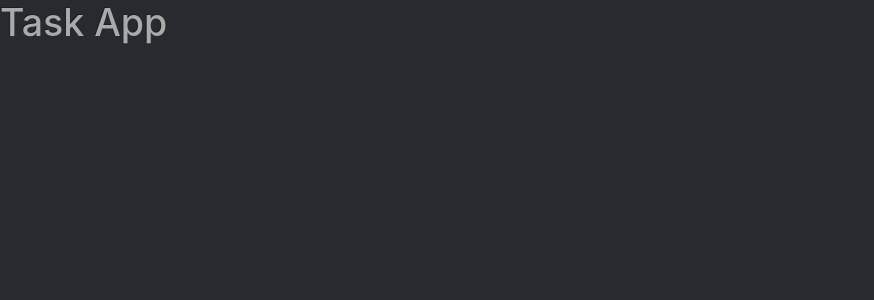
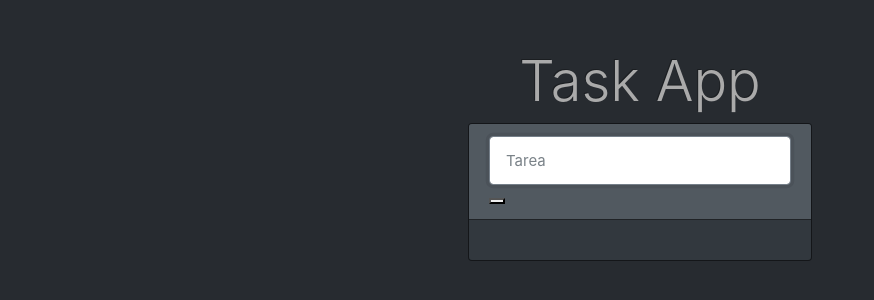
Before and after one commit to abaron10/taskDemo, a Flask app: page / in a window 1280 px wide. Shown: the top 300 px of the page, without its empty margins (0-874 px from the left). Run offline with Flask 2, Linux system fonts and the light colour scheme; some libraries are stand-ins or nearby versions.

Commit message:
Botones añadidos.

```diff
--- a/templates/index.html
+++ b/templates/index.html
@@ -9,8 +9,27 @@
     <title>Document</title>
 </head>
 <body>
-    <main>
-        <h1>Task App</h1>
+    <main class="container p-4">
+        <h1 class="display-4 text-center mt-4">Task App</h1>
+        <div class="row">
+            <div class="col-md-4 offset-md-4 my-auto">
+                <div class="card">
+                    <div class="card-header">
+                        <form>
+                            <input type="text" placeholder="Tarea" class="form-control" autofocus>
+                            <button type="submit">
+
+                            </button>
+                        </form>
+                    </div>
+                    <div class="card-body">
+
+                    </div>
+                </div>
+            </div>
+
+        </div>
+
     </main>
 </body>
 </html>
```
